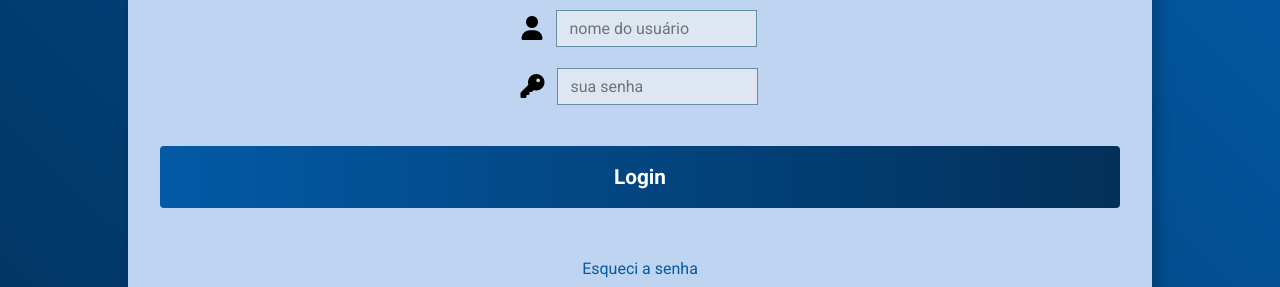
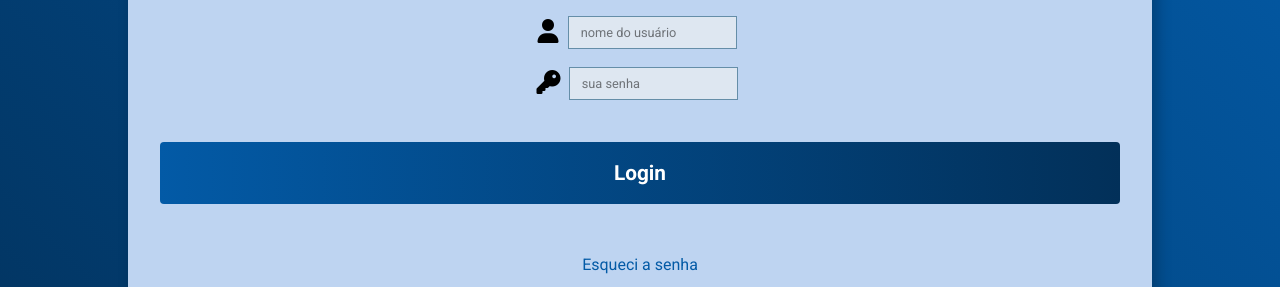
Before and after one commit to Abdoral97/Projeto-login02, a plain HTML site: page index.html in a window 1280 px wide. Shown: the part 199-486 px from the top of the page. Drawn offline with Linux system fonts and the light colour scheme.

Commit message:
update style

```diff
--- /dev/null
+++ b/estilos/media.css
@@ -0,0 +1 @@
+@charset "UTF-8";
--- a/estilos/style.css
+++ b/estilos/style.css
@@ -61,7 +61,7 @@ form{
     gap: 1rem;
 }
 i{
-    margin: 1px 4px;
+
     font-size: 1.5rem;
     position: relative;
 
@@ -72,7 +72,7 @@ i{
 
 }
 #icon-login{
-    margin-right: 2px;
+    margin-right: -2px;
 
 }
 
@@ -87,12 +87,12 @@ i{
 }
 
 #input-login{
-    margin-bottom: 0.3rem;
+    margin-bottom: 0.1rem;
 }
 
 .input input{
     outline: none;
-    font-size: 1rem;
+    font-size: 0.8rem;
     color: rgba(0, 0, 0, 07);
     background-color: #dee7f1;
     border: 1px solid #658ea8;
--- a/index.html
+++ b/index.html
@@ -6,6 +6,7 @@
     <meta name="viewport" content="width=device-width, initial-scale=1.0">
     <link rel="stylesheet" href="font-awesome/css/all.min.css">
     <link rel="stylesheet" href="estilos/style.css">
+    <link rel="stylesheet" href="estilos/media.css">
     <title>login</title>
 </head>
 <body>
```
